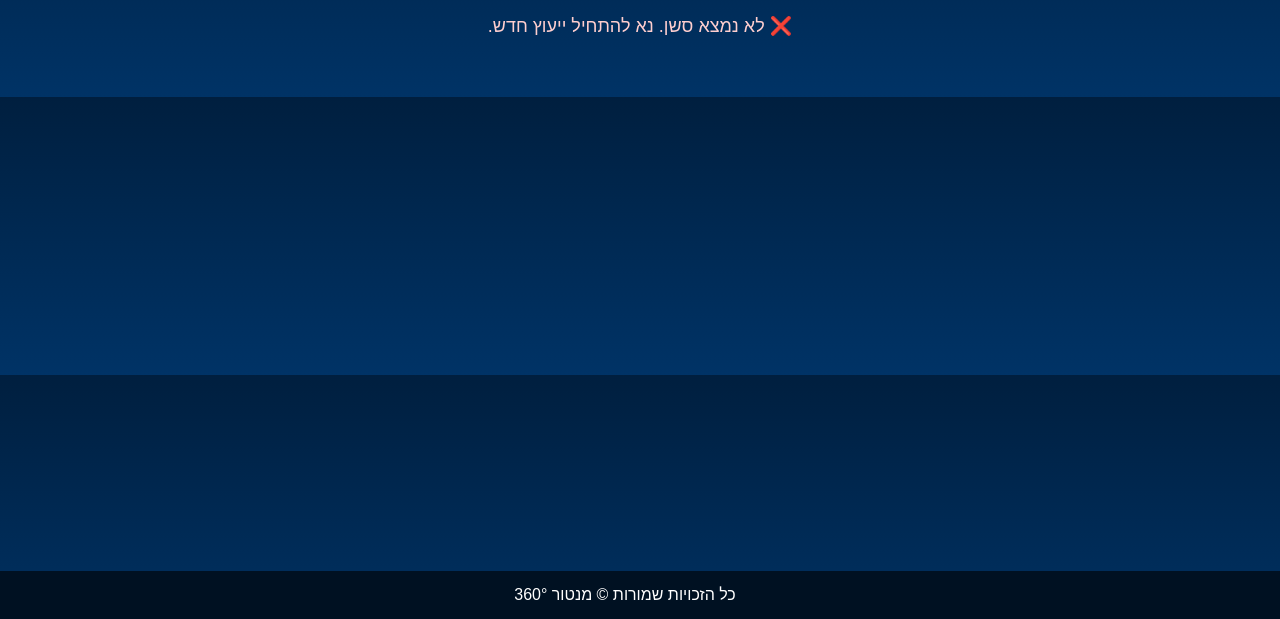
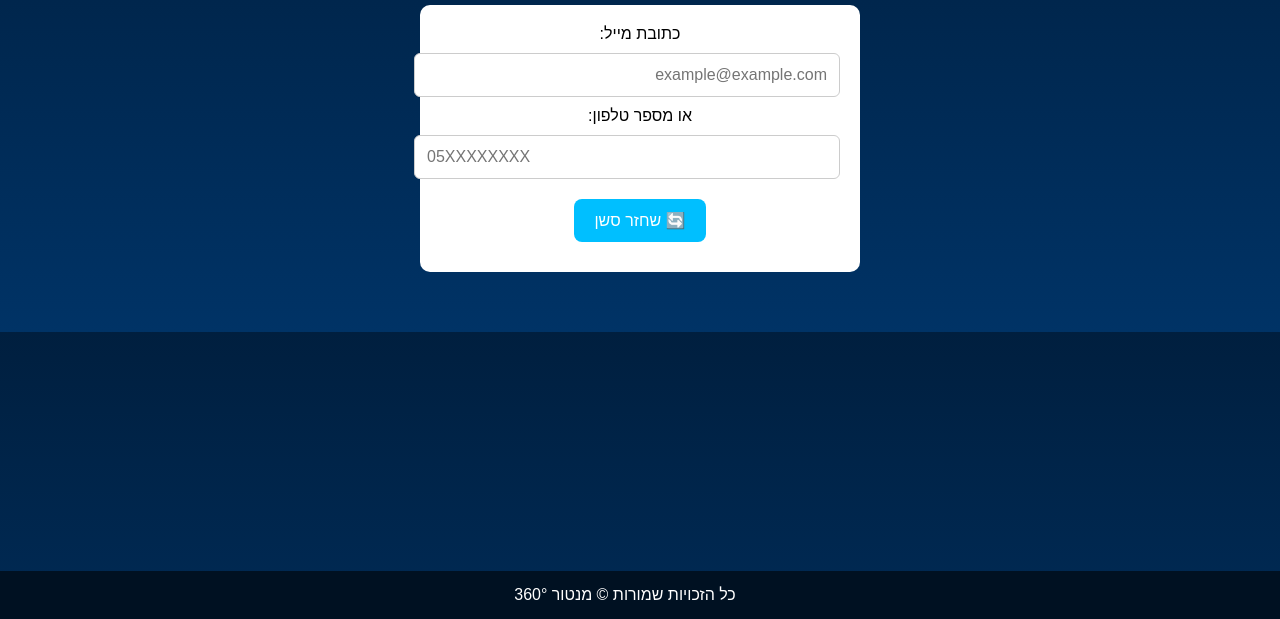
Before and after one commit to 360Mentor360/Mentor360v2, a website: page public/restore_session.html in a window 1280 px wide. Shown: the part 181-800 px from the top of the page. Drawn offline with Linux system fonts and the light colour scheme; no server answers.

Commit message:
Update restore_session.html

```diff
--- a/public/restore_session.html
+++ b/public/restore_session.html
@@ -43,6 +43,35 @@
       margin-bottom: 20px;
     }
 
+    form {
+      margin: 0 auto;
+      max-width: 400px;
+      padding: 20px;
+      background-color: white;
+      border-radius: 10px;
+      color: black;
+    }
+
+    input[type="email"], input[type="tel"] {
+      width: 100%;
+      padding: 12px;
+      margin: 10px 0;
+      border-radius: 6px;
+      border: 1px solid #ccc;
+      font-size: 16px;
+    }
+
+    button {
+      background-color: #00bfff;
+      color: white;
+      border: none;
+      padding: 12px 20px;
+      font-size: 16px;
+      border-radius: 8px;
+      cursor: pointer;
+      margin-top: 10px;
+    }
+
     .loading {
       font-size: 20px;
       margin-top: 10px;
@@ -76,9 +105,18 @@
 </nav>
 
 <header>
-  <h1>♻️ מאתרים סשן פעיל...</h1>
-  <div class="loading" id="status">⏳ בודק אם יש סשן שמור...</div>
-  <div class="error" id="error" style="display: none;">❌ לא נמצא סשן. נא להתחיל ייעוץ חדש.</div>
+  <h1>♻️ שחזור סשן פעיל</h1>
+  <form id="restoreForm">
+    <label for="email">כתובת מייל:</label>
+    <input type="email" id="email" required placeholder="example@example.com">
+
+    <label for="phone">או מספר טלפון:</label>
+    <input type="tel" id="phone" placeholder="05XXXXXXXX">
+
+    <button type="submit">🔄 שחזר סשן</button>
+    <div class="loading" id="status"></div>
+    <div class="error" id="error" style="display: none;">❌ לא נמצא סשן פעיל עבור הפרטים שהוזנו.</div>
+  </form>
 </header>
 
 <footer>
@@ -86,57 +124,37 @@
 </footer>
 
 <script>
-  function getCookieValue(name) {
-    const cookies = document.cookie.split(';');
-    for (let c of cookies) {
-      const [k, v] = c.trim().split('=');
-      if (k === name) return v;
-    }
-    return null;
-  }
-
-  function getOrCreateUserId() {
-    let userId = getCookieValue("user_id");
-    if (userId) return userId;
-
-    userId = 'u_' + Math.random().toString(36).substring(2, 10);
-    document.cookie = `user_id=${userId}; path=/; max-age=${60 * 60 * 24 * 7}`;
-    return userId;
-  }
-
-  async function restoreSession() {
-    let token = getCookieValue("token") || localStorage.getItem("token");
-
-    if (token) {
-      document.getElementById('status').textContent = "✅ סשן נמצא. מעביר לצ'אט...";
-      setTimeout(() => {
-        window.location.href = `chat.html?token=${token}`;
-      }, 1000);
-      return;
-    }
-
-    const uid = getOrCreateUserId();
+  document.getElementById("restoreForm").addEventListener("submit", async (e) => {
+    e.preventDefault();
+    const email = document.getElementById("email").value.trim();
+    const phone = document.getElementById("phone").value.trim();
+    const status = document.getElementById("status");
+    const error = document.getElementById("error");
+    error.style.display = "none";
+    status.textContent = "⏳ מחפש סשן פעיל...";
 
     try {
-      const res = await fetch(`/check-active-session?uid=${uid}`);
+      const res = await fetch("/restore-session", {
+        method: "POST",
+        headers: { "Content-Type": "application/json" },
+        body: JSON.stringify({ email, phone })
+      });
       const data = await res.json();
-
       if (data.token) {
-        document.getElementById('status').textContent = "✅ סשן פעיל נמצא. מעביר לצ'אט...";
+        status.textContent = "✅ סשן נמצא. מעביר לצ'אט...";
         setTimeout(() => {
           window.location.href = `/chat.html?token=${data.token}`;
         }, 1000);
       } else {
-        throw new Error('No active session');
+        status.textContent = "";
+        error.style.display = "block";
       }
     } catch (err) {
       console.error(err);
-      document.getElementById('status').style.display = 'none';
-      document.getElementById('error').style.display = 'block';
+      status.textContent = "";
+      error.style.display = "block";
     }
-  }
-
-  restoreSession();
+  });
 </script>
 
 </body>
```
